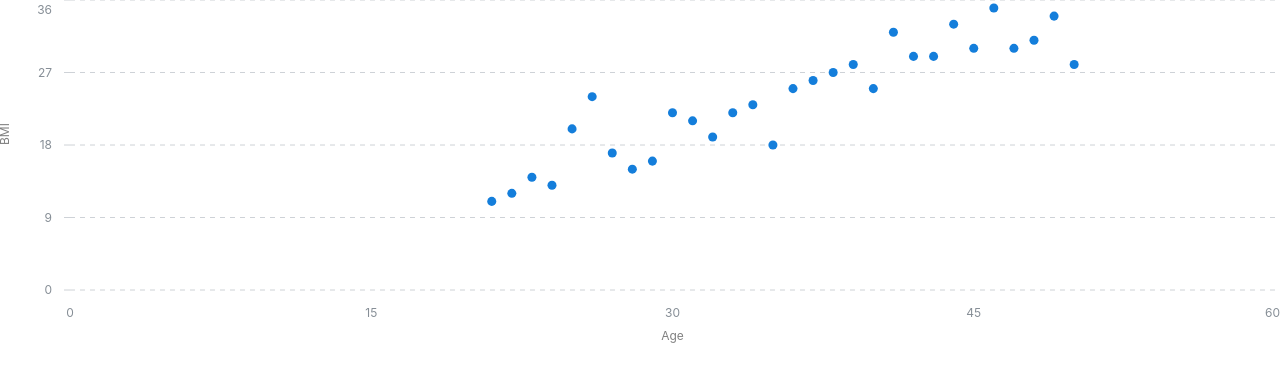
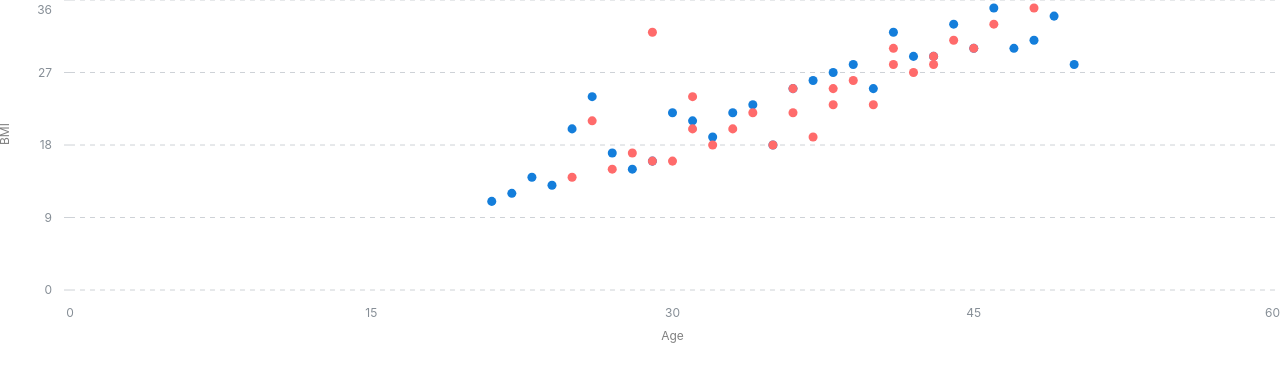
Before and after one commit to yasushi-mo/mantine-next-app-router, a Next.js app: page /charts/mantine-charts/scatter-charts in a window 1280 px wide. Shown: the top 382 px of the page. Built offline with nearby package versions, Linux system fonts and the light colour scheme.

Commit message:
Add: Customize tooltip

```diff
--- a/src/app/charts/mantine-charts/scatter-charts/page.tsx
+++ b/src/app/charts/mantine-charts/scatter-charts/page.tsx
@@ -1,4 +1,7 @@
+"use client";
+
 import { ScatterChart } from "@mantine/charts";
+import { Paper, Text } from "@mantine/core";
 
 export const data = [
   {
@@ -37,7 +40,51 @@ export const data = [
       { age: 21, BMI: 11 },
     ],
   },
+  {
+    color: "red.5",
+    name: "Group 2",
+    data: [
+      { age: 26, BMI: 21 },
+      { age: 31, BMI: 24 },
+      { age: 37, BMI: 19 },
+      { age: 42, BMI: 27 },
+      { age: 29, BMI: 32 },
+      { age: 35, BMI: 18 },
+      { age: 40, BMI: 23 },
+      { age: 45, BMI: 30 },
+      { age: 27, BMI: 15 },
+      { age: 33, BMI: 20 },
+      { age: 38, BMI: 25 },
+      { age: 43, BMI: 29 },
+      { age: 30, BMI: 16 },
+      { age: 36, BMI: 22 },
+      { age: 41, BMI: 28 },
+      { age: 46, BMI: 33 },
+      { age: 28, BMI: 17 },
+      { age: 34, BMI: 22 },
+      { age: 39, BMI: 26 },
+      { age: 44, BMI: 31 },
+      { age: 32, BMI: 18 },
+      { age: 38, BMI: 23 },
+      { age: 43, BMI: 28 },
+      { age: 48, BMI: 35 },
+      { age: 25, BMI: 14 },
+      { age: 31, BMI: 20 },
+      { age: 36, BMI: 25 },
+      { age: 41, BMI: 30 },
+      { age: 29, BMI: 16 },
+    ],
+  },
 ];
+
+function CustomTooltip({ name }: { name: string }) {
+  console.log("name:", name);
+  return (
+    <Paper px="md" py="sm" withBorder shadow="md" radius="md">
+      <Text>{name}</Text>
+    </Paper>
+  );
+}
 
 export default function ScatterCharts() {
   return (
@@ -47,6 +94,13 @@ export default function ScatterCharts() {
       dataKey={{ x: "age", y: "BMI" }}
       xAxisLabel="Age"
       yAxisLabel="BMI"
+      tooltipProps={{
+        content: ({ payload }) => {
+          const groupName = payload && payload[0]?.payload.name;
+          console.log("payload:", payload);
+          return <CustomTooltip name={groupName} />;
+        },
+      }}
     />
   );
 }
```
